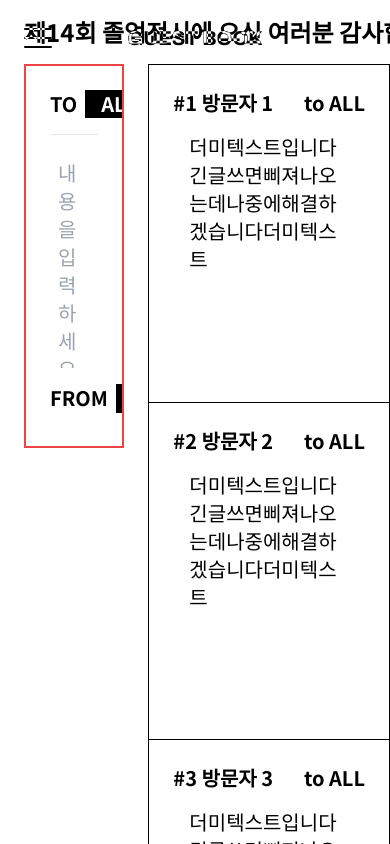
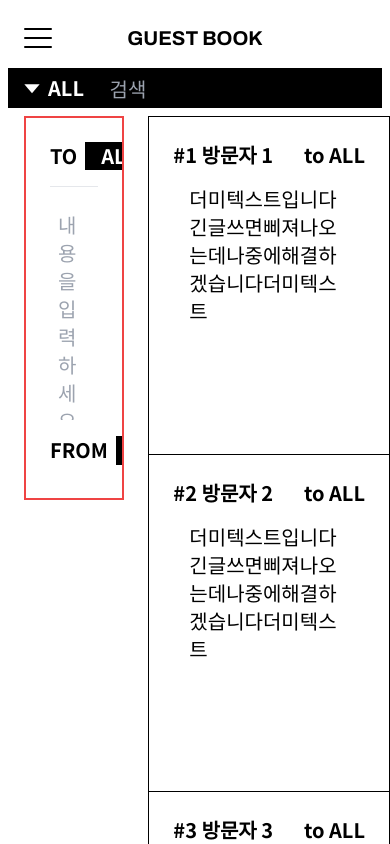
Before and after one commit to PNU-DT-2023/dt-grad-14, a Next.js app: page /guestbook in a window 390 px wide. Built offline with nearby package versions, Linux system fonts and the light colour scheme.

Commit message:
[FIX] 모바일 레이아웃 약간수정
- 홈, 방명록, 프로필 페이지

```diff
--- a/src/app/guestbook/page.js
+++ b/src/app/guestbook/page.js
@@ -13,8 +13,8 @@ const boardDataExample = Array.from({ length: 8 }, (_, idx) => ({
 export default function GuestBook() {
     return (
         <div className="">
-            <div className="flex justify-between w-full">
-                <h2 className="font-bold text-2xl px-6 py-4 whitespace-nowrap">제14회 졸업전시에 오신 여러분 감사합니다! 응원의 한마디를 남겨주세요.</h2>
+            <div className="flex justify-between w-full pt-14 md:pt-0">
+                <h2 className="font-bold text-2xl px-6 py-4 whitespace-nowrap hidden md:block">제14회 졸업전시에 오신 여러분 감사합니다! 응원의 한마디를 남겨주세요.</h2>
                 <div className="flex justify-between bg-black text-white text-xl px-4 m-2 mt-3 min-w-fit h-10">
                     <div className="inline-flex items-center space-x-2 w font-bold my-auto">
                         <svg width="16" height="11" viewBox="0 0 19 11" fill="none" xmlns="http://www.w3.org/2000/svg">
--- a/src/app/page.js
+++ b/src/app/page.js
@@ -8,7 +8,7 @@ export default function Home() {
   return (
     <>
     <div className="w-full h-full font-sans overflow-x-hidden flex flex-col justify-between">
-      <h1 className="text-3xl md:text-6xl font-bold mt-10 ml-5 md:ml-10 -pt-6">
+        <h1 className="text-3xl md:text-6xl font-bold mt-14 ml-5 md:ml-10 -pt-6 md:mt-10">
         HOMMAGE
       </h1>
       <div className="flex mt-5">
--- a/src/app/profile/[slug]/page.js
+++ b/src/app/profile/[slug]/page.js
@@ -35,7 +35,7 @@ function ProfileHeader(props) {
         <>
             {/* 사이니지: background-image */}
 
-            <section className={` relative overflow-hidden profile-section text-white  bg-black md:px-16 md:my-12 p-4 phone:mb-12 max-phone:mb-24`}>
+            <section className={` relative overflow-hidden profile-section text-white  bg-black pt-16 md:pt-4 md:px-16 md:my-12 p-4 phone:mb-12 max-phone:mb-24`}>
 
                 {/* 이름 */}
                 <h1 className="name text-xl  w-screen">{profile.name}</h1>
```
